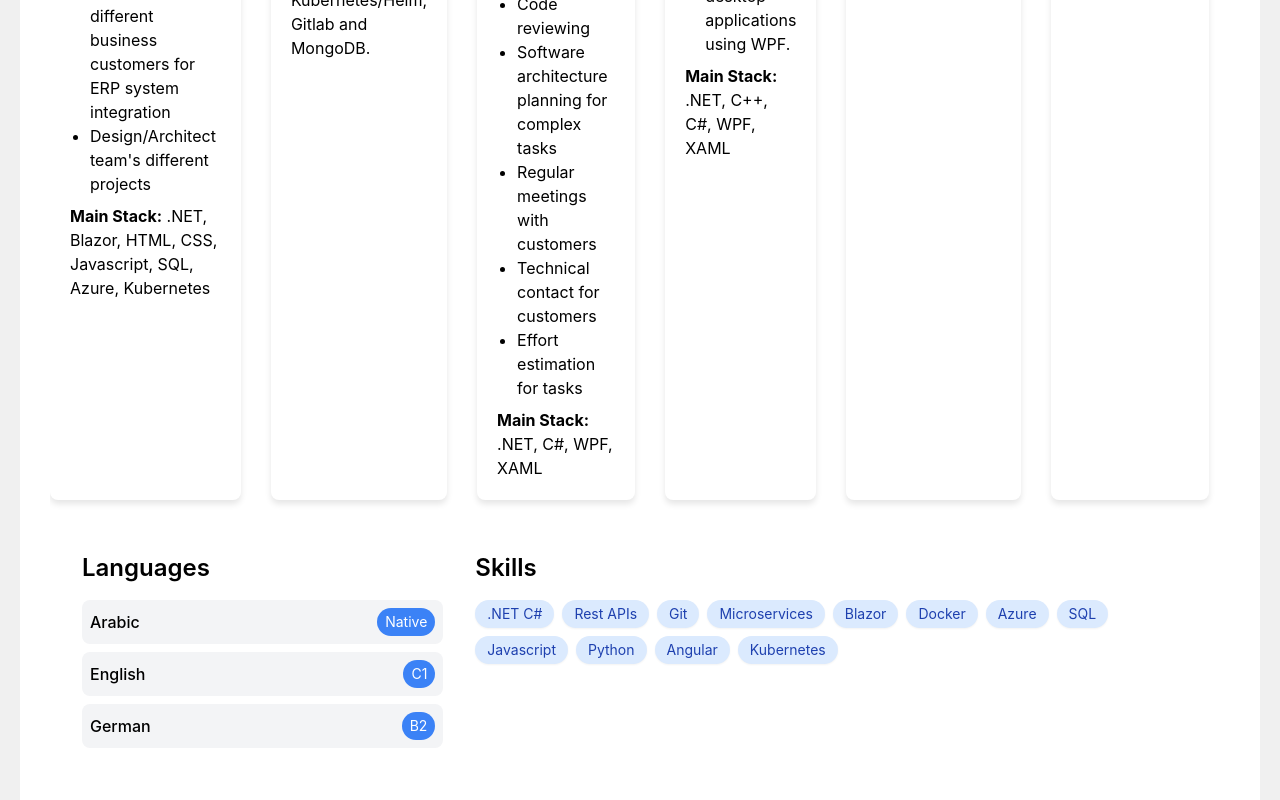
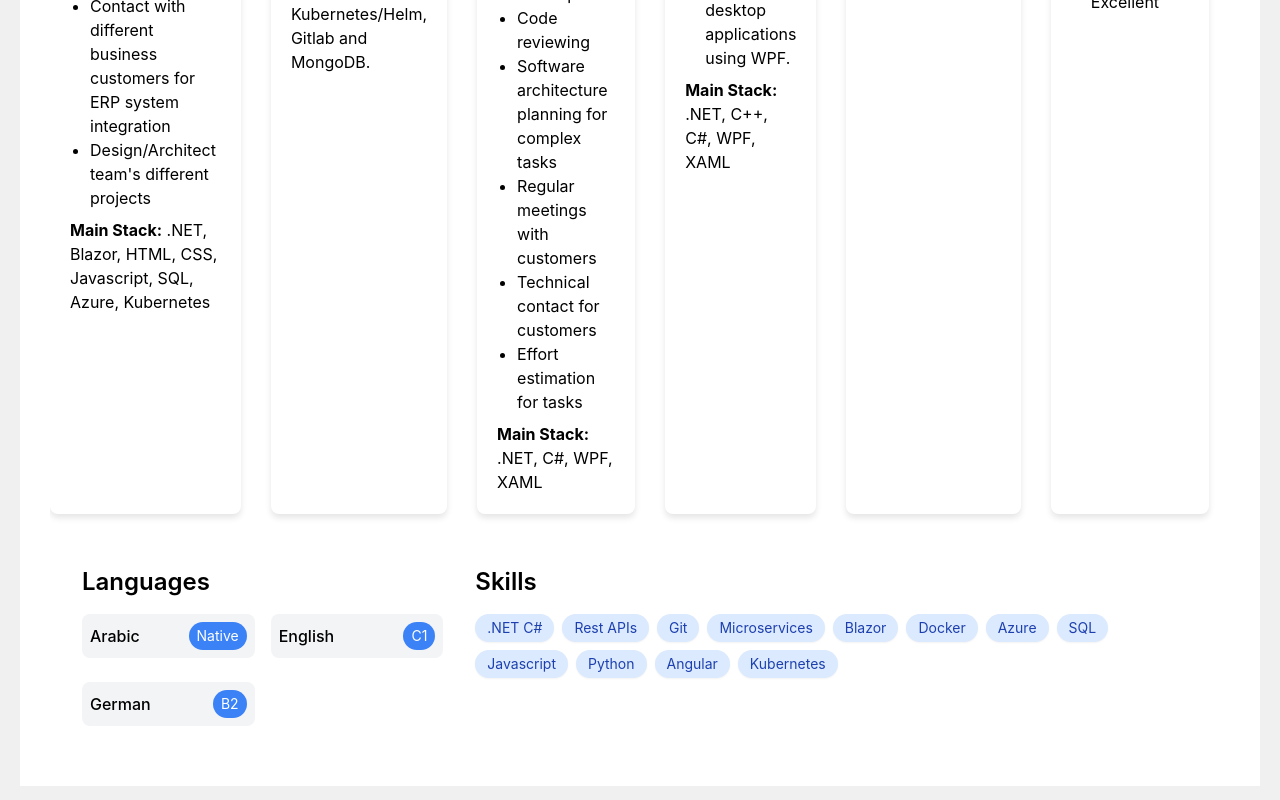
Before and after one commit to 3lwan/3lwan.github.io, a React (Create React App) app: page / in a window 1280 px wide. Shown: the part 345-1145 px from the top of the page. Built offline with nearby package versions, Linux system fonts and the light colour scheme.

Commit message:
Structured languages

```diff
--- a/src/App.js
+++ b/src/App.js
@@ -218,6 +218,12 @@ const App = () => {
     return dateB - dateA;
   });
 
+  const languages = [
+    { language: "Arabic", level: "Native" },
+    { language: "English", level: "C1" },
+    { language: "German", level: "B2" },
+  ];
+
   return (
     <div className="App">
       <header className="header text-center p-6 bg-gradient-to-r from-indigo-800 via-indigo-600 to-teal-500 text-white rounded-lg shadow-md">
@@ -261,10 +267,12 @@ const App = () => {
           <div className="md:w-1/3">
             <section className="mb-8">
               <h3 className="text-2xl font-semibold mb-4">Languages</h3>
-              <div>
-                <LanguageItem language="Arabic" level="Native" />
-                <LanguageItem language="English" level="C1" />
-                <LanguageItem language="German" level="B2" />
+              <div className="grid grid-cols-2 gap-4">
+                {languages.map((lang) => (
+                  <div key={lang.language}>
+                    <LanguageItem language={lang.language} level={lang.level} />
+                  </div>
+                ))}
               </div>
             </section>
           </div>
```
